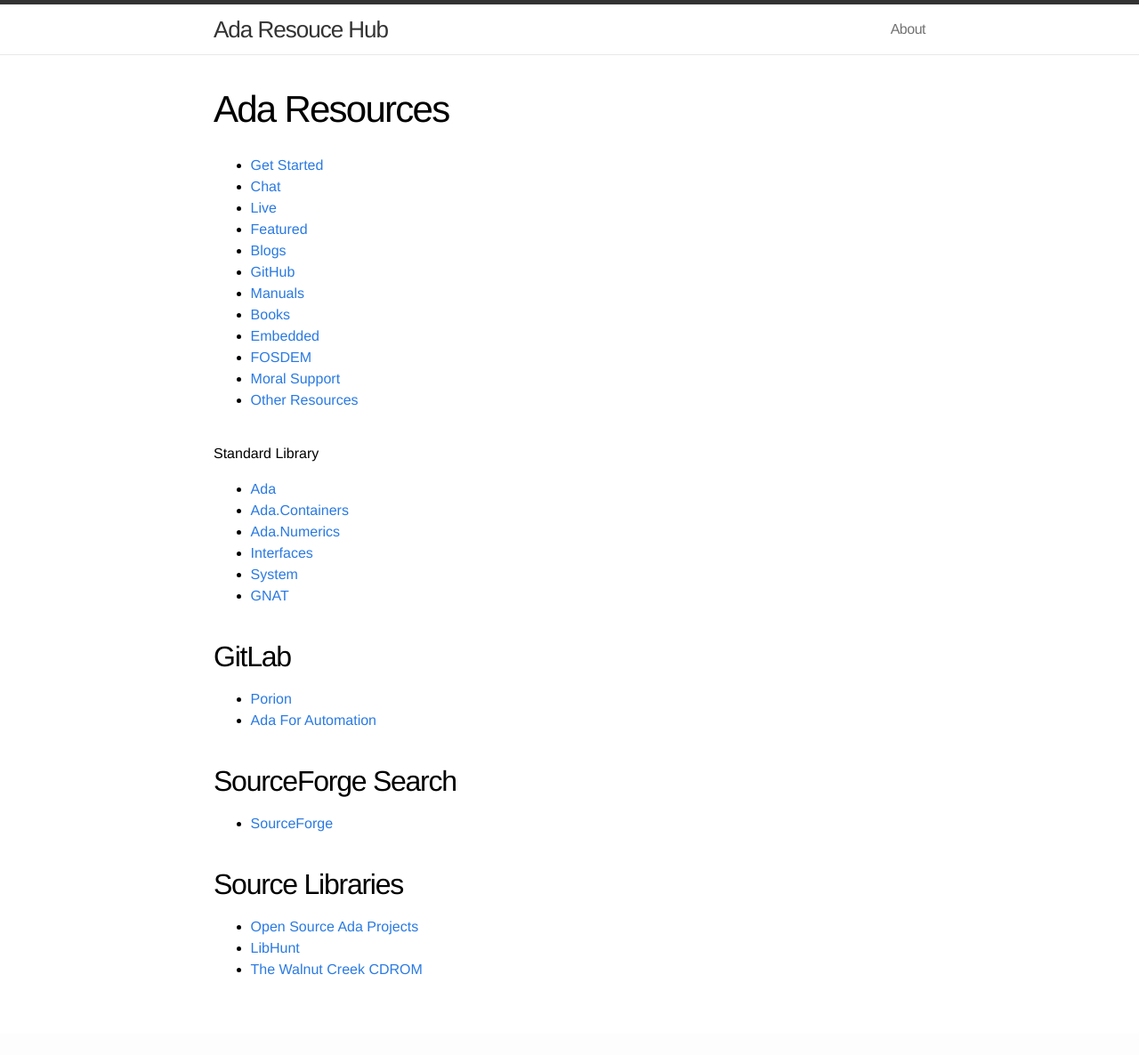
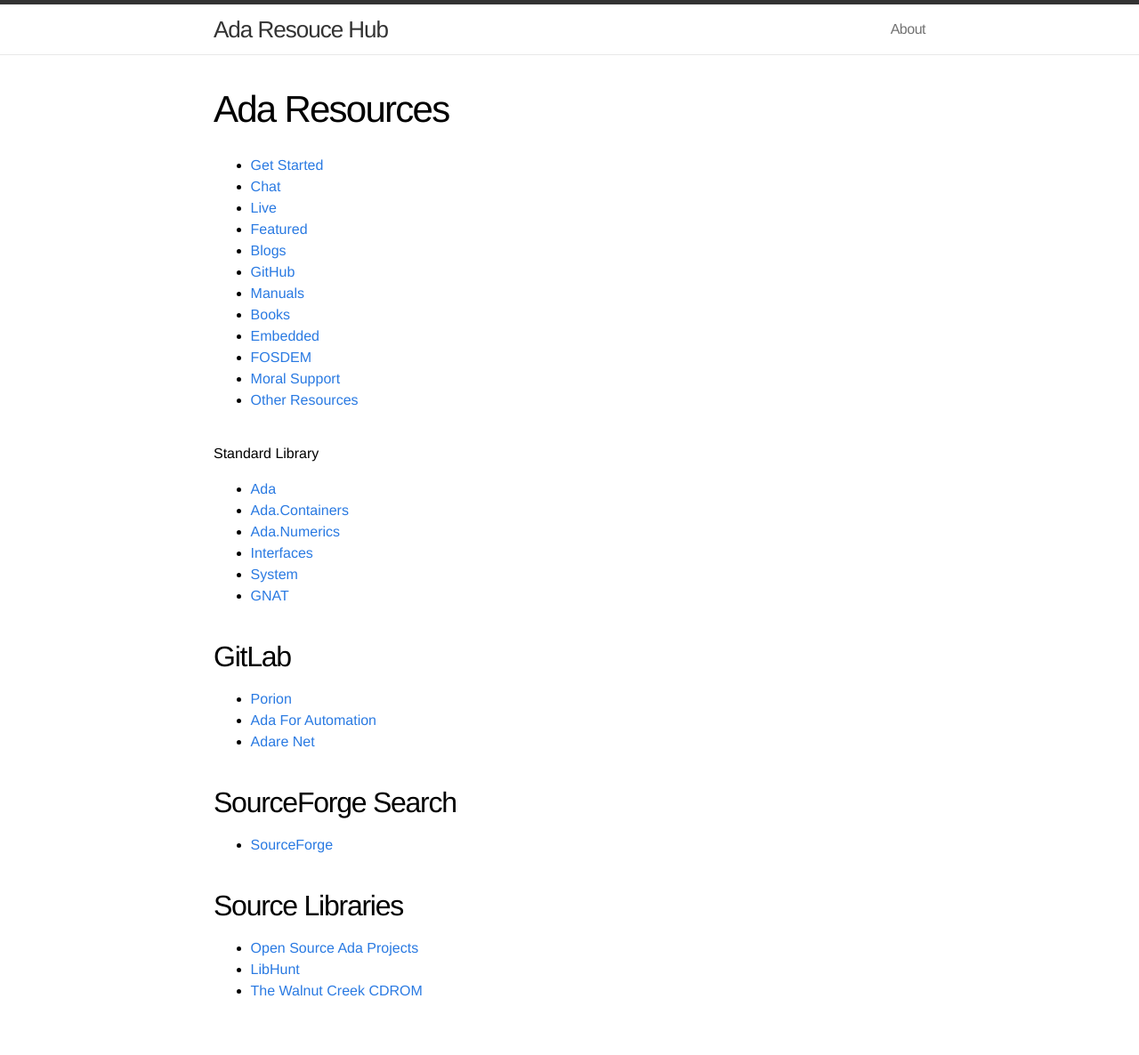
Before and after one commit to quornings/quornings.github.io, a Jekyll site: the page built from ada/index.md, in a window 1280 px wide. Shown: the whole page at 89% size. Built offline with Jekyll 4.4.1, drawn with Linux system fonts in a browser that asks for light colours; before the commit the page ends 1162 px from its top, so only the background shows below that.

Commit message:
Add Adare Net

```diff
--- a/ada/index.md
+++ b/ada/index.md
@@ -31,7 +31,7 @@ title: Ada Resources
 
 - [Porion](https://gitlab.com/stcarrez/porion)
 - [Ada For Automation](https://gitlab.com/ada-for-automation/ada-for-automation)
-
+- [Adare Net](https://gitlab.com/daresoft/network/adare_net)
 
 ## SourceForge Search
 
```
